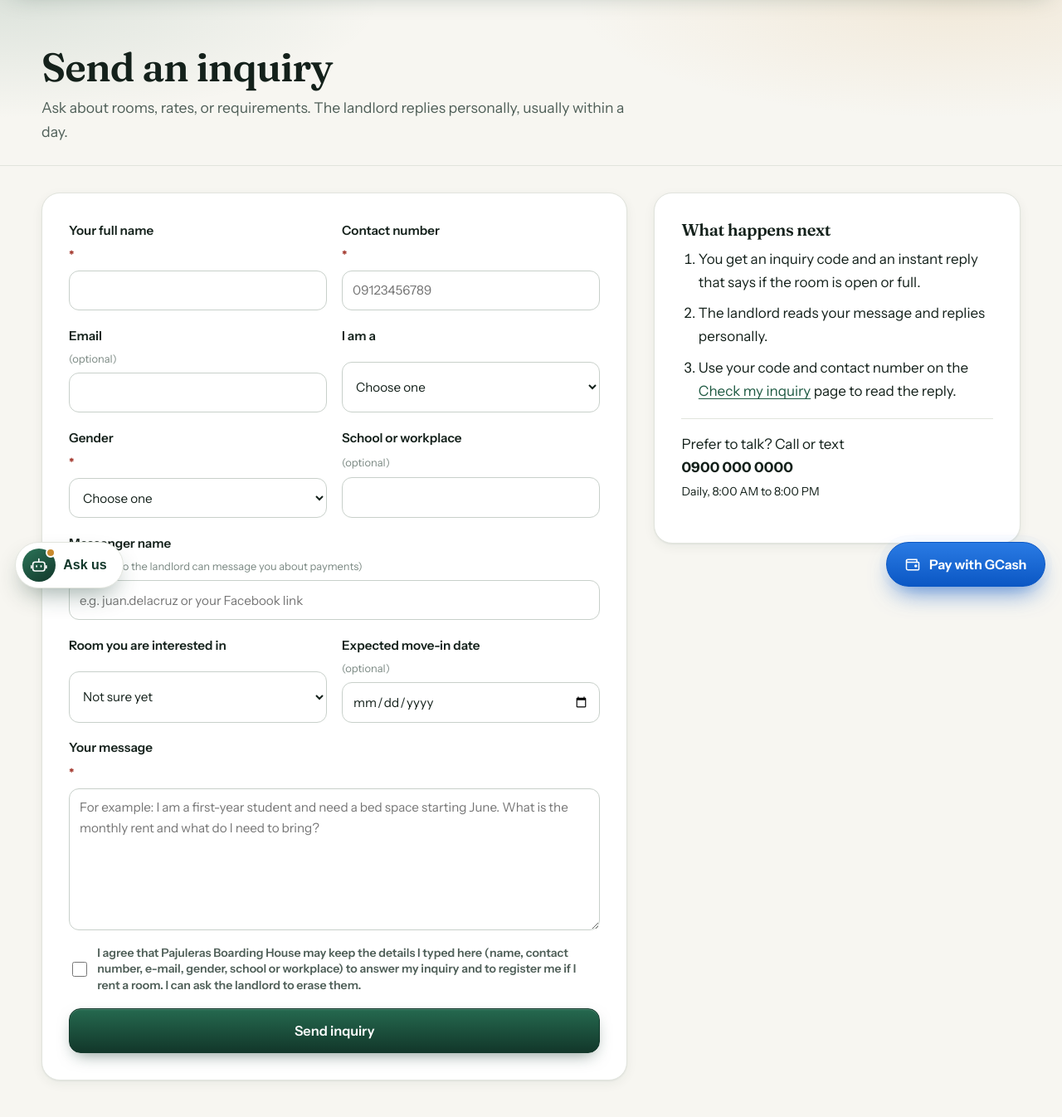
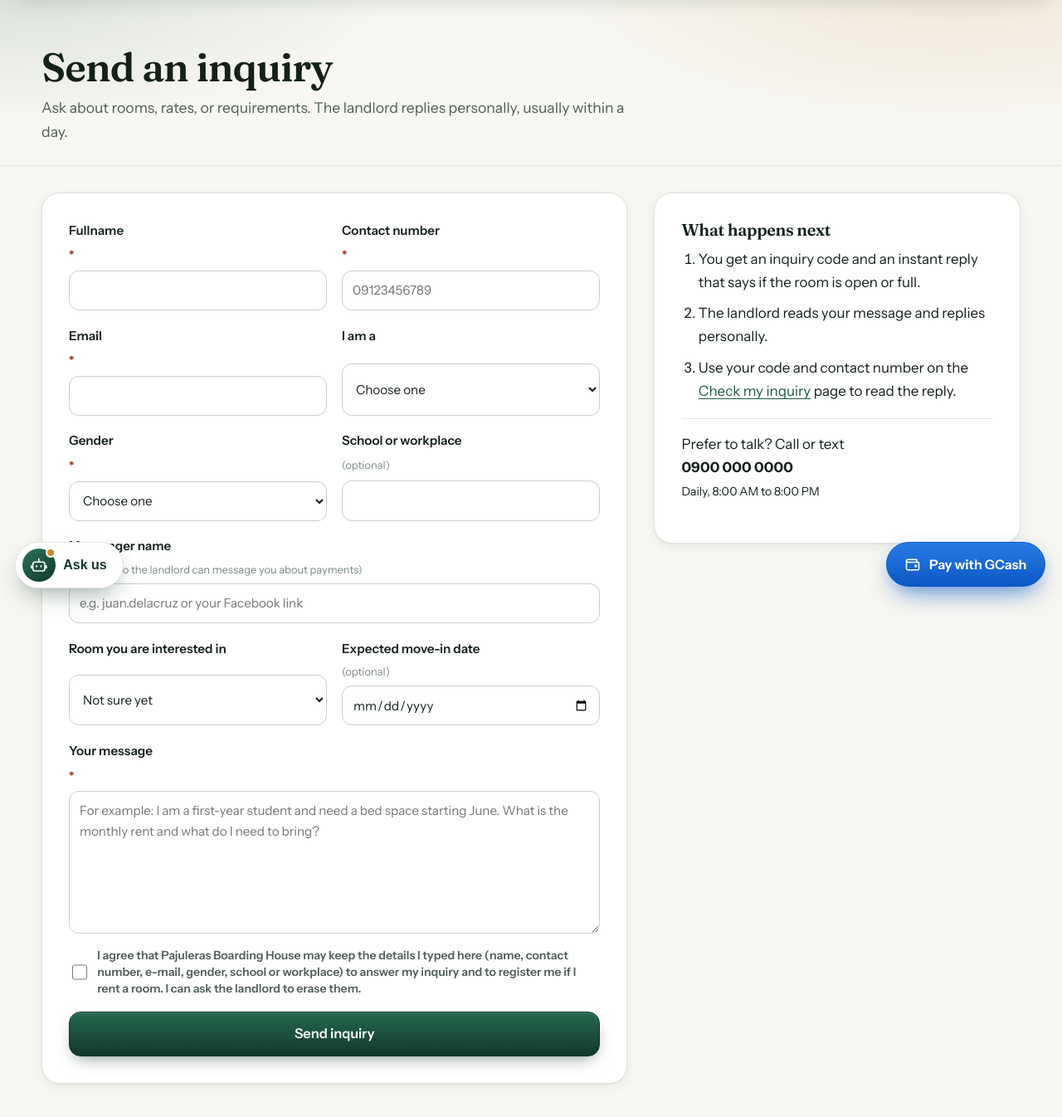
Before and after one commit to denverbentulan87-sketch/Pajuleras-Room-Reservation-System, a PHP site: page /inquire.php in a window 1280 px wide. Shown: the part 73-1419 px from the top of the page at 83% size. Run offline with PHP 8.4, Linux system fonts and the light colour scheme; data comes from the database, SQL or seed files in the repository; tables that the repository leaves empty hold one stand-in row (values such as "Sample post"); some libraries are stand-ins or nearby versions.

Commit message:
reworks the readme, fix bugs in the reservation form, reformat codes in inquire and index.php

```diff
--- a/admin/reservation_view.php
+++ b/admin/reservation_view.php
@@ -27,9 +27,7 @@ page_head($v['reservation_no'], $v['full_name'] . ', Room ' . $v['room_no'],
 <?php
 $stage = reservation_stage($v, $f);
 $ls = lifecycle_settings();
-if ($st === 'checked_in') {
-    $sim = checkout_simulation($v, today());
-}
+$sim = checkout_simulation($v, today());
 if ($st === 'confirmed') {
     $owedMoveIn = compute_financials(array_merge($v, ['status' => 'checked_in', 'checked_in_at' => date('Y-m-d H:i:s')]), payment_totals([$id])[$id] ?? [])['balance'];
 }
--- a/index.php
+++ b/index.php
@@ -302,7 +302,7 @@ public_header(setting('site_name', 'Pajuleras Boarding House'), 'home');
         <a class="icon-btn icon-btn-soft tip" data-tip="Write an email" href="mailto:<?= e(setting('email')) ?>"><?= icon('mail') ?><span class="sr-only">Write an email</span></a></li>
       <?php endif; ?>
       <li><span class="icon-badge"><?= icon('pin') ?></span><span class="cl-text"><small>Find us</small><strong><?= e(setting('address')) ?></strong></span></li>
-      <?php $fb = house_facebook(); if ($fb['page'] !== ''): ?>
+      <?php $fb = function_exists('house_facebook') ? house_facebook() : ['page' => '', 'messenger' => '']; if ($fb['page'] !== ''): ?>
       <li><span class="icon-badge"><?= icon('message') ?></span><span class="cl-text"><small>Facebook</small><strong><?= $fb['messenger'] ? 'Message us on Messenger' : 'Visit our Facebook page' ?></strong></span>
         <a class="icon-btn icon-btn-soft tip" data-tip="<?= $fb['messenger'] ? 'Open Messenger' : 'Open our Facebook page' ?>" href="<?= e($fb['messenger'] ?? $fb['page']) ?>" target="_blank" rel="noopener"><?= icon('message') ?><span class="sr-only"><?= $fb['messenger'] ? 'Message us on Messenger' : 'Open our Facebook page' ?></span></a></li>
       <?php endif; ?>
--- a/inquire.php
+++ b/inquire.php
@@ -92,8 +92,15 @@ if (is_post()) {
             $ref = new_ref_code();
             $email = $OLD['email'] !== '' ? mb_strtolower($OLD['email']) : null;
             // 1. register the person as a tenant from what they typed (or match the existing tenant)
-            $tenantId = inquiry_register_tenant(['name' => $OLD['name'], 'gender' => $OLD['gender'], 'contact_no' => $phone, 'email' => $email,
-                                                 'occupation' => $OLD['occupation'], 'school' => $OLD['school'], 'messenger' => (string)messenger_handle($OLD['messenger'])]);
+            $tenantId = inquiry_register_tenant([
+                'name'       => $OLD['name'],
+                'gender'     => $OLD['gender'],
+                'contact_no' => $phone,
+                'email'      => $email,
+                'occupation' => $OLD['occupation'],
+                'school'     => $OLD['school'],
+                'messenger'  => trim($OLD['messenger']),
+            ]);
             // 2. record the inquiry
             q("INSERT INTO inquiries (ref_code, name, contact_no, email, room_id, preferred_move_in, occupation, gender, school_or_workplace, tenant_id, consent_at, subject, status, admin_unread, ip)
                VALUES (?,?,?,?,?,?,?,?,?,?, NOW(), ?, 'new', 1, ?)",
@@ -178,7 +185,7 @@ public_header('Send an inquiry', 'inquire', 'Ask the landlord about rooms, rates
       <div class="hp" aria-hidden="true"><label>Leave this empty <input type="text" name="website" tabindex="-1" autocomplete="off"></label></div>
 
       <div class="row-2">
-        <label>Your full name <span class="req">*</span>
+        <label>Fullname <span class="req">*</span>
           <input type="text" name="name" value="<?= e(old('name')) ?>" maxlength="120" required autocomplete="name">
         </label>
         <label>Contact number <span class="req">*</span>
@@ -186,7 +193,7 @@ public_header('Send an inquiry', 'inquire', 'Ask the landlord about rooms, rates
         </label>
       </div>
       <div class="row-2">
-        <label>Email <span class="opt">(optional)</span>
+        <label>Email <span class="req">*</span>
           <input type="email" name="email" value="<?= e(old('email')) ?>" maxlength="150" autocomplete="email">
         </label>
         <label>I am a
```
Also changed, not shown: README.md.
